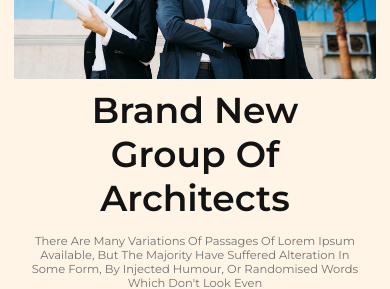
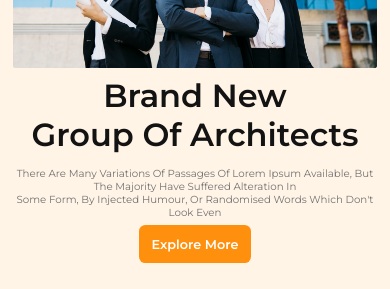
Before and after one commit to ProgrammerSiam/Fully-responsive-g3-architects-website, a plain HTML site: page index.html in a window 390 px wide. Shown: the part 215-504 px from the top of the page. Drawn offline with Linux system fonts and the light colour scheme.

Commit message:
some changeresponsive file

```diff
--- a/css/responsive.css
+++ b/css/responsive.css
@@ -134,8 +134,7 @@
 
   .home--container .home--content h3 {
     font-size: 5rem;
-    color: #131313;
-    padding: 1rem 0;
+
   }
 
   .features--container .features--btn button {
@@ -151,6 +150,9 @@
 /*=============== EXTRA  SMALL DEVICE RESPONSIVE START HERE ===============*/
 @media (max-width: 450px) {
   html {
-    font-size: 45%;
+    font-size: 40%;
   }
+
+
+
 }
```
